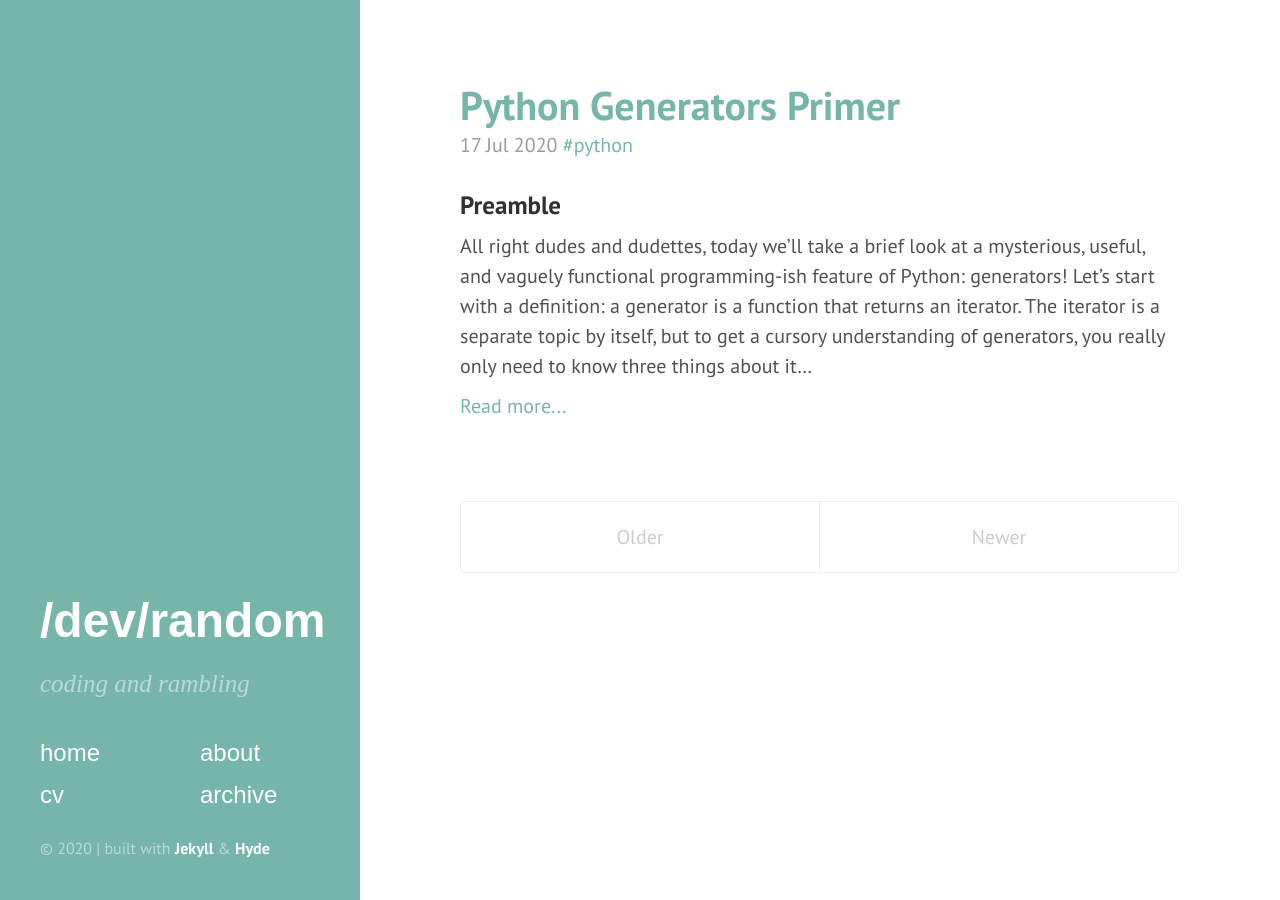
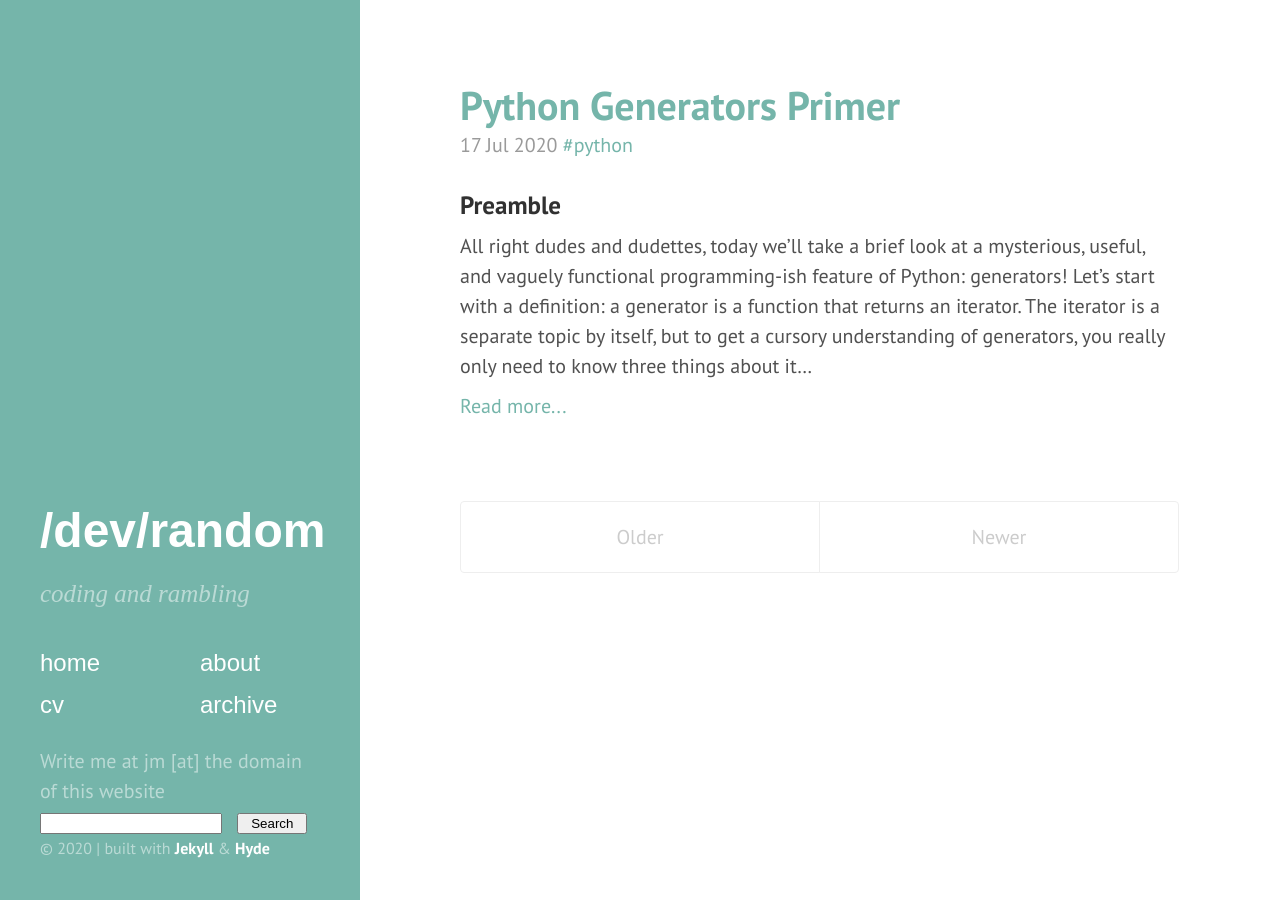
Before and after one commit to dgyarmati/devslashrand-dot-com, a Jekyll site: the page built from index.html, in a window 1280 px wide. Built offline with Jekyll 4.4.1, drawn with Linux system fonts in a browser that asks for light colours; the list of posts is cut into pages by our own code.

Commit message:
trying to shove in social media links and whatnot to sidebar

```diff
--- a/_includes/sidebar.html
+++ b/_includes/sidebar.html
@@ -27,6 +27,30 @@
       {% endfor %}
     </nav>
 
+    <!-- Share sheet -->
+    <div class="sharesheet">
+      <a href="https://www.twitter.com/jeffreymoro" target="_blank"><i class="fa fa-fw fa-twitter shareicon"></i></a>
+      <a href="https://www.github.com/jeffreymoro" target="_blank"><i class="fa fa-fw fa-github shareicon"></i></a>
+      <a href="https://keybase.io/jeffreymoro" target="_blank"><i class="fa fa-fw fa-key shareicon"></i></a>
+      <a href="/atom.xml" target="_blank"><i class="fa fa-fw fa-rss shareicon"></i></a>
+      <a id="showsearch"><i class="fa fa-fw fa-search shareicon"></i></a>
+      <a id="showmailbox"><i class="fa fa-fw fa-envelope-o shareicon"></i></a>
+        <div id="mailbox">Write me at jm [at] the domain of this website</div>
+        <div id="search">
+          <form method="get" action="https://duckduckgo.com/" target="_blank">
+            <input type="search" name="q" maxlength="255" placeholder="" style="display:inline-block;width:65%;margin-right:10px;">
+            <input type="hidden" name="sites" value="jeffreymoro.com">
+            <input type="hidden" name="k7" value="#faf8f8">
+            <input type="hidden" name="kj" value="#b33">
+            <input type="hidden" name="ky" value="#fafafa">
+            <input type="hidden" name="kx" value="b">
+            <input type="hidden" name="ko" value="-1">
+            <input type="hidden" name="k1" value="-1">
+            <input type="submit" value="Search" style="display:inline-block;width:25%">
+          </form>
+        </div>
+    </div>
+
     <p class="copyright">&copy; {{ site.time | date: '%Y' }} | built with <a href="http://jekyllrb.com" target="_blank">Jekyll</a> & <a href="http://hyde.getpoole.com" target="_blank">Hyde</a></p>
   </div>
 </div>
```
